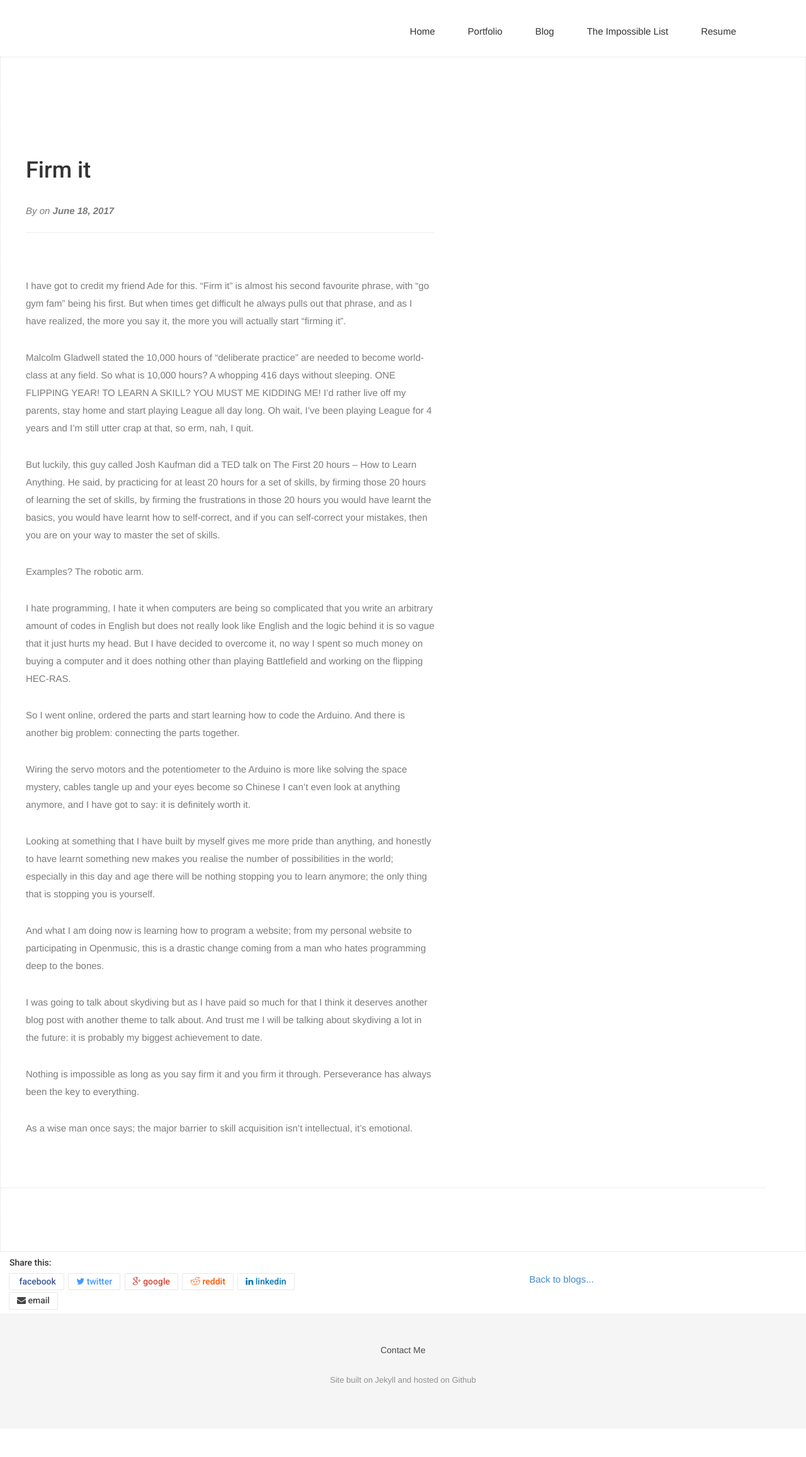
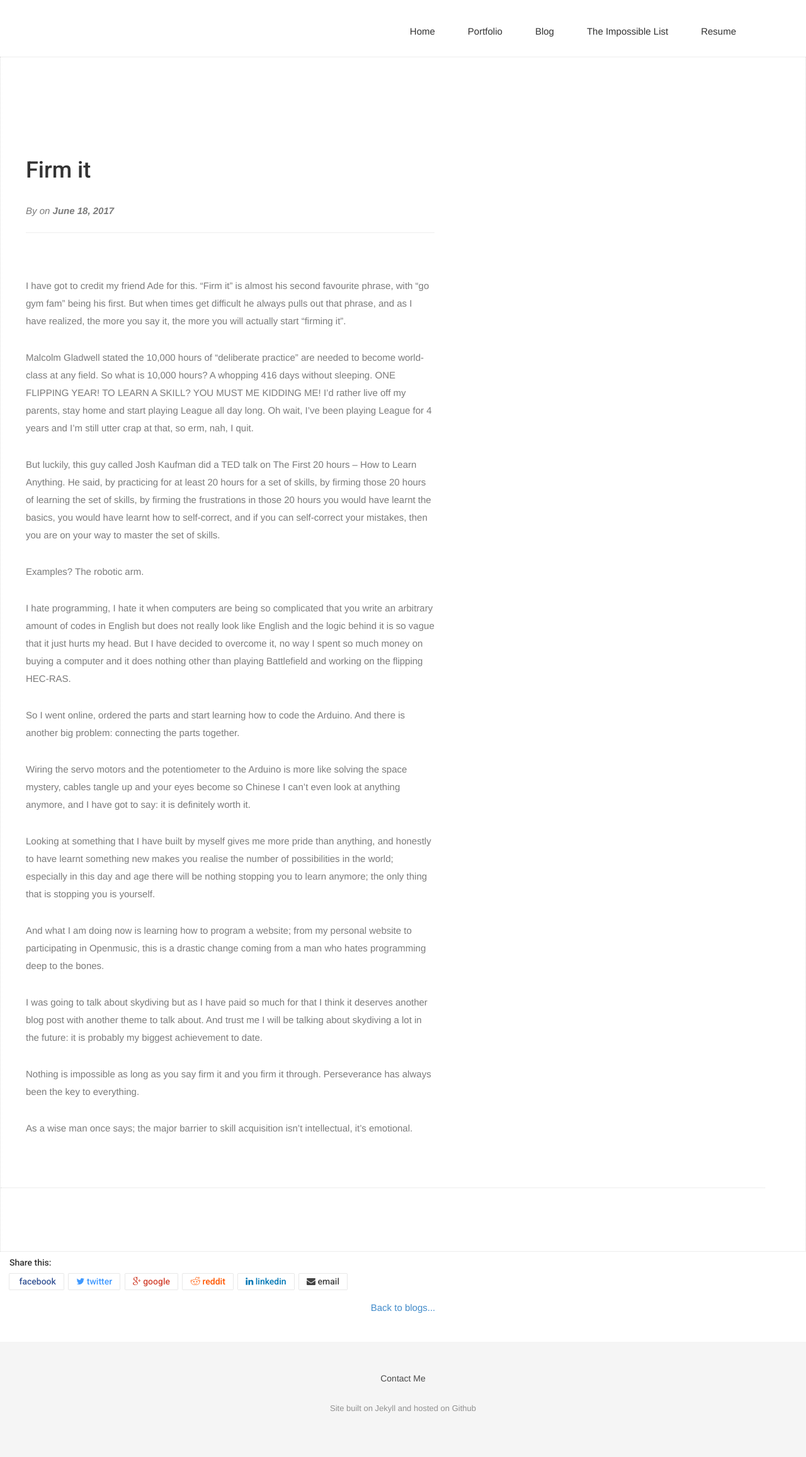
Before and after one commit to chwong1996/myhome, a Jekyll site: the page built from _posts/2017-06-16-firm-it.markdown, in a window 1280 px wide. Shown: the whole page at 63% size. Built offline with Jekyll 4.4.1, drawn with Linux system fonts in a browser that asks for light colours; nearby versions of some CDN libraries; some web fonts are replaced; before the commit the page ends 2269 px from its top, so only the background shows below that.

Commit message:
changing layout

```diff
--- a/_layouts/post.html
+++ b/_layouts/post.html
@@ -21,7 +21,7 @@
       </div>
     </div>
   </section>
-    <div class="col-md-5">
+    <div class="col-md-12">
 <div class="share-box">
 <h5>Share this:</h5>
 <h5>
```
